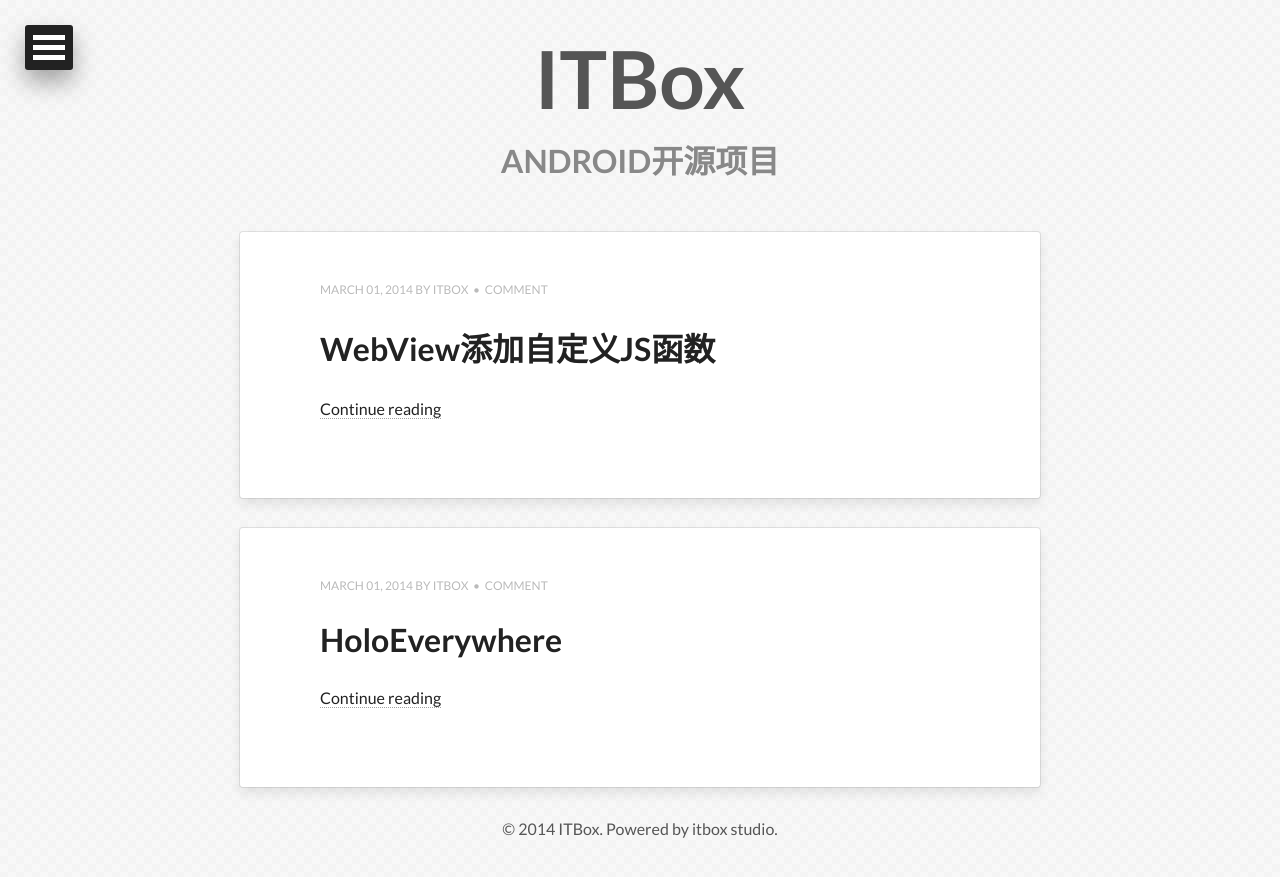
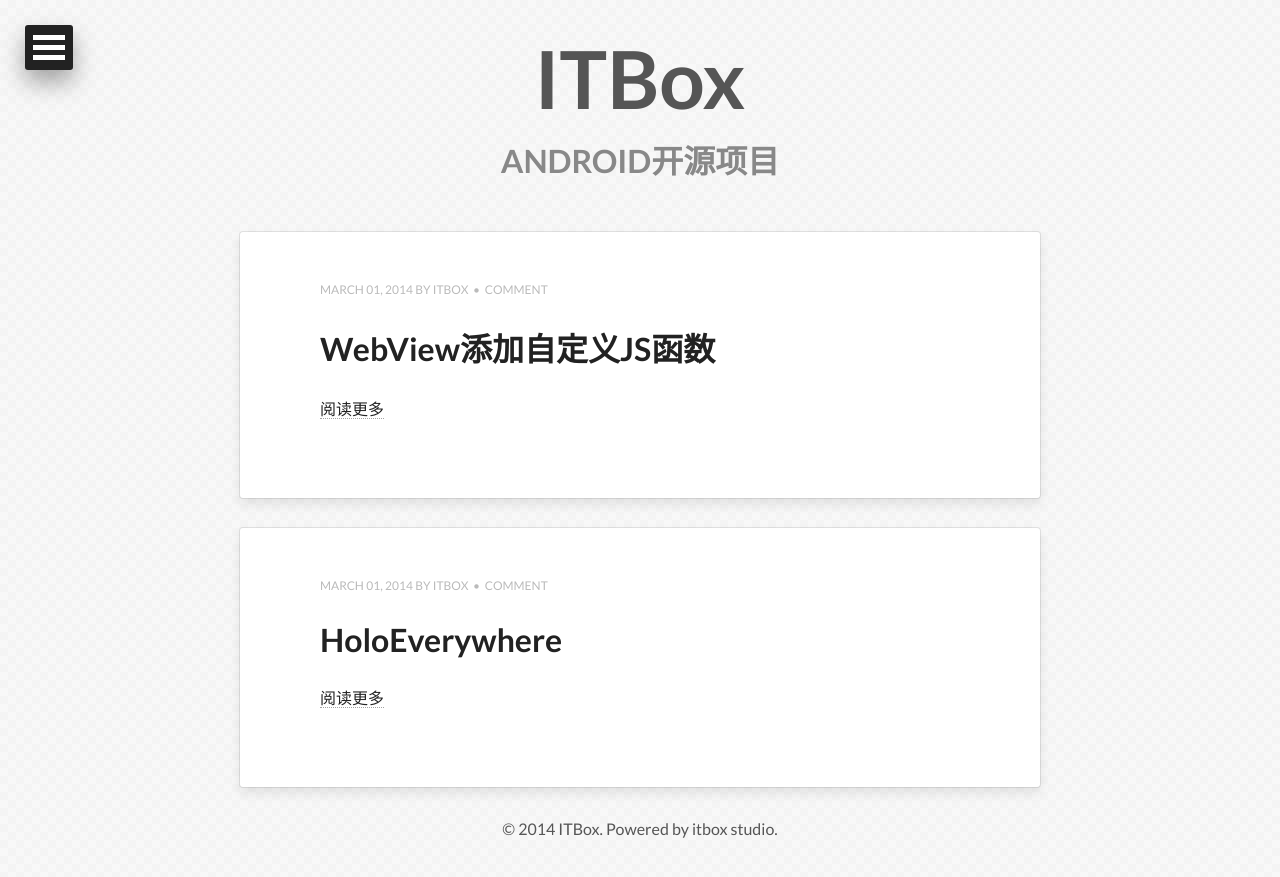
Before and after one commit to ITBox/ITBox.github.io, a Jekyll site: the page built from android-opensource.html, in a window 1280 px wide. Shown: the top 877 px of the page. Built offline with Jekyll 4.4.1, drawn with Linux system fonts in a browser that asks for light colours; nearby versions of some CDN libraries.

Commit message:
change website

```diff
--- a/android-opensource.html
+++ b/android-opensource.html
@@ -17,7 +17,7 @@
     {% endif %}
   </header>
   <div class="entry-content">
-    <p>{% if post.description %}{{ post.description }}{% else %}{{ post.content | strip_html | strip_newlines | truncate: 120 }}{% endif %} <a href="{{ site.url }}{{ post.url }}">Continue reading</a></p>
+    <p>{% if post.description %}{{ post.description }}{% else %}{{ post.content | strip_html | strip_newlines | truncate: 120 }}{% endif %} <a href="{{ site.url }}{{ post.url }}">阅读更多</a></p>
   </div><!-- /.entry-content -->
 </article><!-- /.hentry -->
 {% endfor %}
--- a/index.html
+++ b/index.html
@@ -12,15 +12,15 @@
 {% for post in paginator.posts %}
 <article class="hentry">
   <header>
-    <div class="entry-meta"><span class="entry-date date published updated"><time datetime="{{ post.date | date_to_xmlschema }}"><a href="{{ site.url }}{{ post.url }}">{{ post.date | date: "%B %d, %Y" }}</a></time></span><span class="author vcard"><span class="fn"><a href="{{ site.url }}/about/" title="About {{ site.owner.name }}">{{ site.owner.name }}</a></span></span>{% if site.disqus_shortname and post.comments %}&nbsp; &bull; &nbsp;<span class="entry-comments"><a href="{{ site.url }}{{ post.url }}#disqus_thread">Comment</a></span>{% endif %}</div><!-- /.entry-meta -->
+    <div class="entry-meta"><span class="entry-date date published"><time datetime="{{ post.date | date_to_xmlschema }}"><a href="{{ site.url }}{{ post.url }}">{{ post.date | date: "%B %d, %Y" }}</a></time></span><span class="author vcard fn"><a class="url fn" href="{{ site.url }}">{{ site.owner.name }}</a></span>{% if site.disqus_shortname and post.comments %}&nbsp; &bull; &nbsp;<span class="entry-comments"><a href="{{ site.url }}{{ post.url }}#disqus_thread">Comment</a></span>{% endif %}</div><!-- /.entry-meta -->
     {% if post.link %}
       <h1 class="entry-title"><a href="{{ site.url }}{{ post.url }}" rel="bookmark" title="{{ post.title }}"><i class="icon-double-angle-right"></i></a> <a href="{{ post.link }}">{{ post.title }}</a></h1>
     {% else %}
-      <h1 class="entry-title"><a href="{{ site.url }}{{ post.url }}" rel="bookmark" title="{{ post.title }}" itemprop="url">{{ post.title }}</a></h1>
+      <h1 class="entry-title"><a href="{{ site.url }}{{ post.url }}" rel="bookmark" title="{{ post.title }}">{{ post.title }}</a></h1>
     {% endif %}
   </header>
   <div class="entry-content">
-    {{ post.content }}
+    <p>{% if post.description %}{{ post.description }}{% else %}{{ post.content | strip_html | strip_newlines | truncate: 120 }}{% endif %} <a href="{{ site.url }}{{ post.url }}">阅读更多</a></p>
   </div><!-- /.entry-content -->
 </article><!-- /.hentry -->
 {% endfor %}
```
